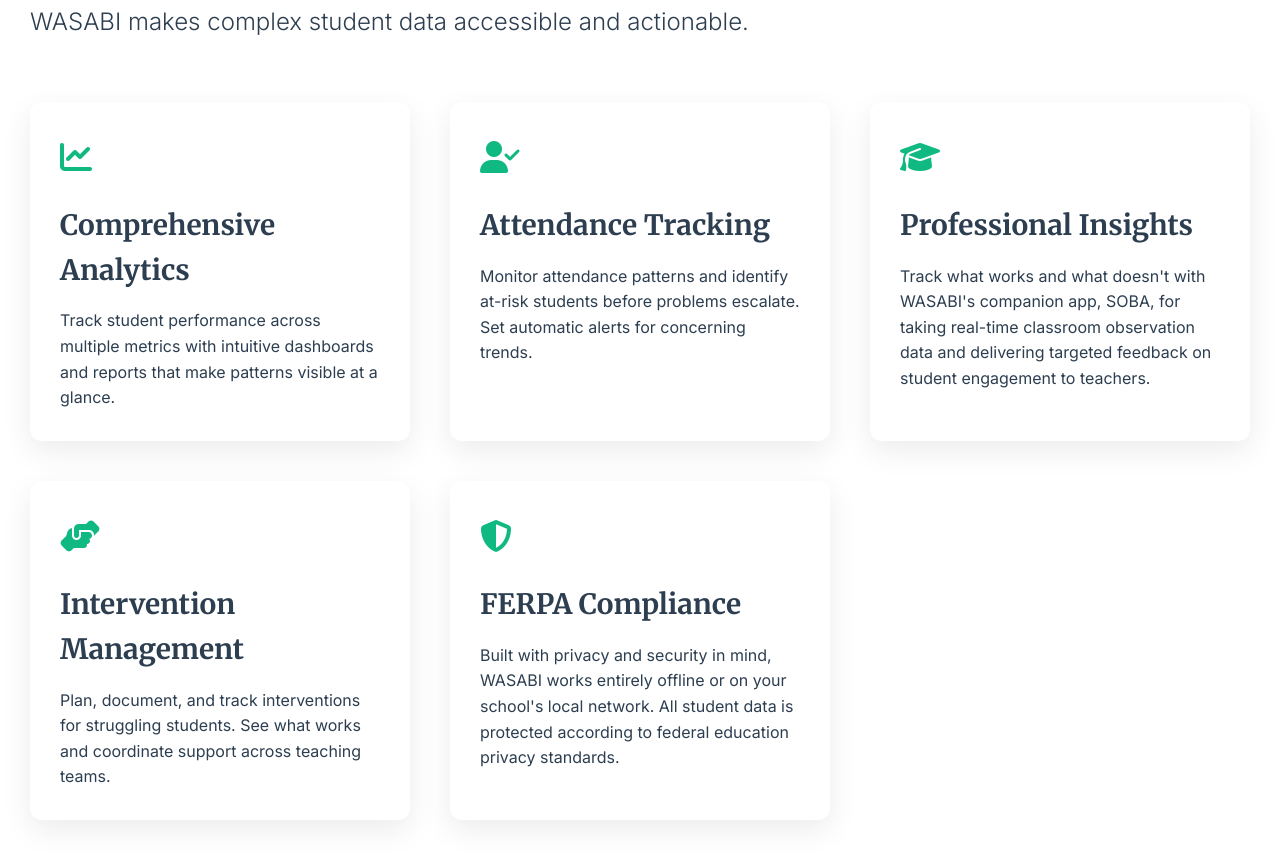
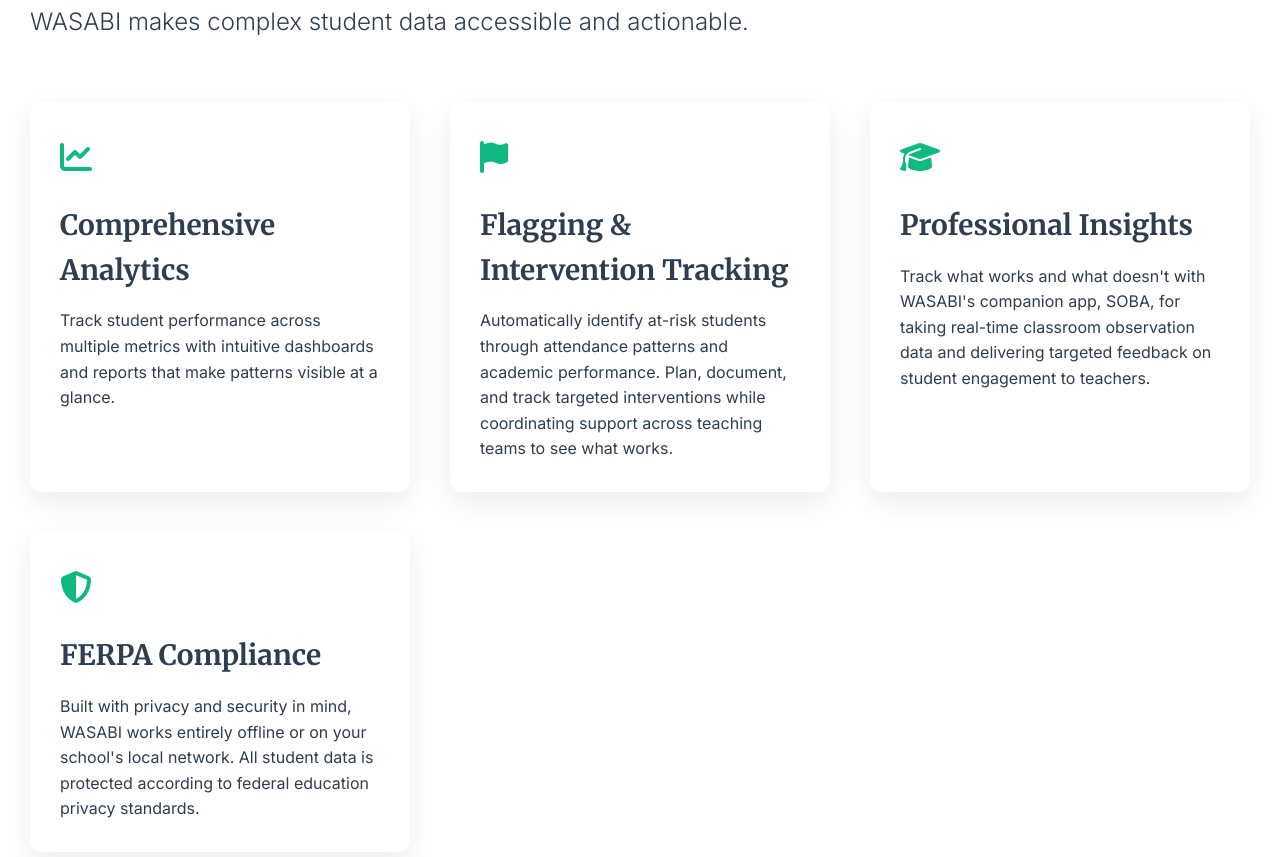
Before and after one commit to DARIENBATHALTER/quiettools, a website: page galleries/wasabi.html in a window 1280 px wide. Shown: the part 778-1635 px from the top of the page. Drawn offline with Linux system fonts and the light colour scheme.

Commit message:
Merge WASABI Key Features sections - Combined 'Attendance Tracking' and 'Intervention Management' into single 'Flagging & Intervention Tracking' section - Shortened and improved description to cover both attendance monitoring and intervention planning - Changed icon from user-check to flag for better visual representation - Reduced feature cards from 5 to 4 for cleaner layout

```diff
--- a/galleries/wasabi.html
+++ b/galleries/wasabi.html
@@ -401,10 +401,10 @@
 
                 <div class="feature-card">
                     <div class="feature-icon">
-                        <i class="fas fa-user-check"></i>
+                        <i class="fas fa-flag"></i>
                     </div>
-                    <h3 class="feature-heading">Attendance Tracking</h3>
-                    <p>Monitor attendance patterns and identify at-risk students before problems escalate. Set automatic alerts for concerning trends.</p>
+                    <h3 class="feature-heading">Flagging & Intervention Tracking</h3>
+                    <p>Automatically identify at-risk students through attendance patterns and academic performance. Plan, document, and track targeted interventions while coordinating support across teaching teams to see what works.</p>
                 </div>
 
                 <div class="feature-card">
@@ -413,16 +413,6 @@
                     </div>
                     <h3 class="feature-heading">Professional Insights</h3>
                     <p>Track what works and what doesn't with WASABI's companion app, SOBA, for taking real-time classroom observation data and delivering targeted feedback on student engagement to teachers.</p>
-                </div>
-
-
-
-                <div class="feature-card">
-                    <div class="feature-icon">
-                        <i class="fas fa-hands-helping"></i>
-                    </div>
-                    <h3 class="feature-heading">Intervention Management</h3>
-                    <p>Plan, document, and track interventions for struggling students. See what works and coordinate support across teaching teams.</p>
                 </div>
 
                 <div class="feature-card">
```
